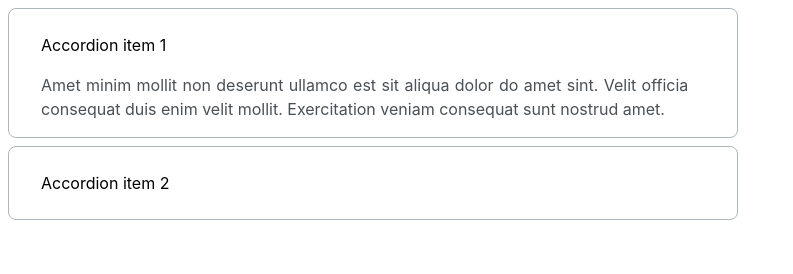
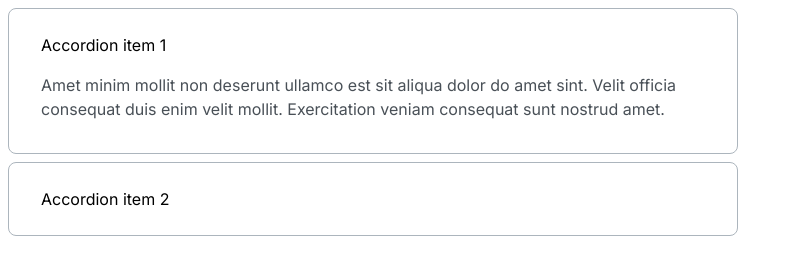
Before and after one commit to js-tasks-ru/htmlcss-20210812_skorikov-denis-o, a website: page 03-lection1/02-accordion/index.html in a window 1280 px wide. Both pictures are taken after a click on the heading "Accordion item 1". Shown: the whole page, without its empty margins (0-793 px from the left). Drawn offline with Linux system fonts and the light colour scheme.

Commit message:
03-lection-02-accordion done:fix

```diff
--- a/03-lection1/02-accordion/accordion.css
+++ b/03-lection1/02-accordion/accordion.css
@@ -1,11 +1,7 @@
 /* Стилизация аккордеона */
+@import "../../assets/css/main.css";
 
-:root {
-    --grey-3: #ACB5BD;
-    --grey-4: #495057;
-}
-
-details > summary {
+.accordion__summary {
     list-style: none;
   }
 
@@ -17,12 +13,12 @@ details > summary {
     overflow: hidden;
     margin-bottom: 8px;
     box-sizing: border-box;
+    padding-left: 32px;
+    padding-top: 24px;
+    padding-bottom: 24px;
 }
 
 .accordion__summary {
-    padding-top: 24px;
-    padding-bottom: 24px;
-    padding-left: 32px;
     font-family: Inter;
     font-style: normal;
     font-weight: normal;
@@ -34,16 +30,18 @@ details > summary {
     padding-bottom: 16px;
 }
 
-p {
+.accordion[open] {
+    padding-bottom: 0;
+}
+
+.accordion__content {
     margin: 0;
-    padding-bottom: 16px;
-    padding-left: 32px;
-    padding-right: 48.69px;
+    padding-bottom: 32px;
     font-family: Inter;
     font-style: normal;
     font-weight: normal;
     font-size: 16px;
     line-height: 24px;
     color: var(--grey-4);
-    text-align: justify;
+    text-align: left;
 }
--- a/03-lection1/02-accordion/index.html
+++ b/03-lection1/02-accordion/index.html
@@ -10,7 +10,7 @@
             <summary class = "accordion__summary">
                 Accordion item 1
             </summary>
-            <p>
+            <p class="accordion__content">
                 Amet minim mollit non deserunt ullamco est sit aliqua dolor do amet sint. Velit officia consequat duis enim velit mollit. Exercitation veniam consequat sunt nostrud amet.
             </p>
         </details>
@@ -18,7 +18,7 @@
             <summary class = "accordion__summary">
                 Accordion item 2
             </summary>
-            <p>
+            <p class="accordion__content">
                 Amet minim mollit non deserunt ullamco est sit aliqua dolor do amet sint. Velit officia consequat duis enim velit mollit. Exercitation veniam consequat sunt nostrud amet.
             </p>
         </details>
--- a/assets/fonts/fonts.css
+++ b/assets/fonts/fonts.css
@@ -1 +1,2 @@
 @import url('https://fonts.googleapis.com/css2?family=Roboto:ital,wght@0,100;0,300;0,400;0,500;0,700;0,900;1,100;1,300;1,400;1,500;1,700;1,900&display=swap');
+@import url('https://fonts.googleapis.com/css2?family=Inter:wght@100;200;300;400;500;700&display=swap');
```
